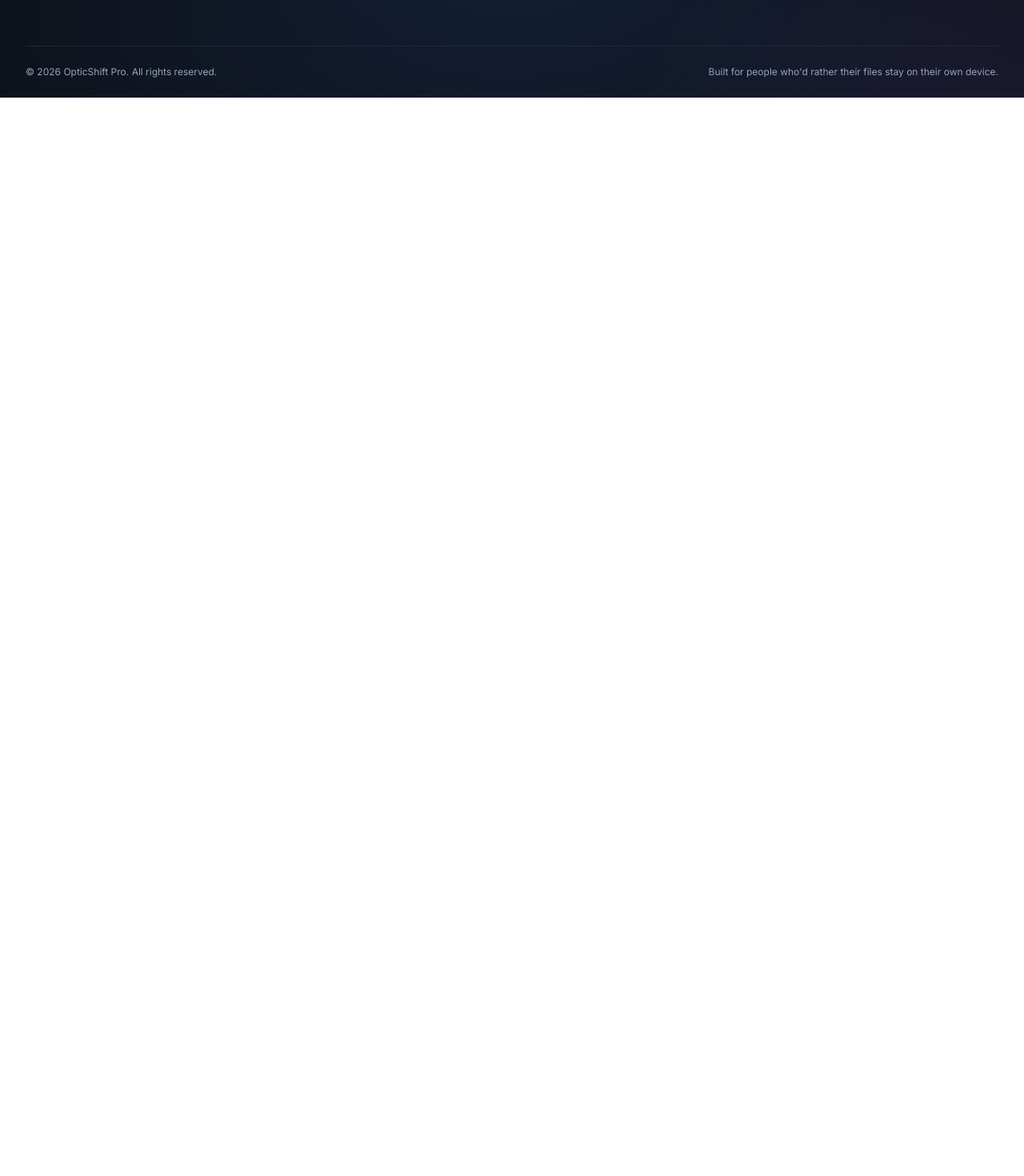
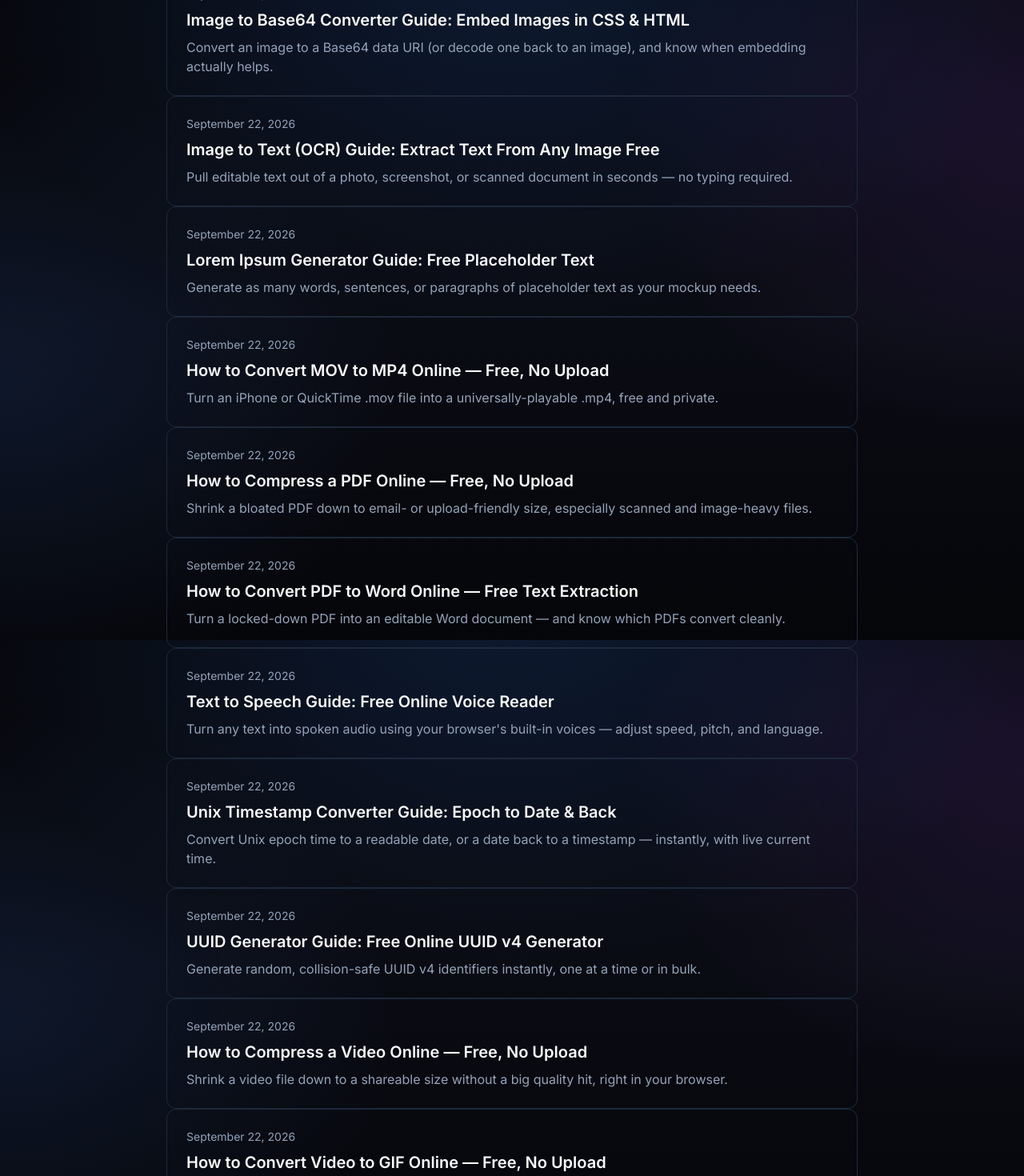
Before and after one commit to surajkumar122024-star/ok01, a Next.js app: page /blog in a window 1280 px wide. Shown: the part 7200-8670 px from the top of the page at 80% size. Before the commit the page ends 7322 px from the top, so only its background shows below. Built offline with nearby package versions, Linux system fonts and the light colour scheme.

Commit message:
Add new tool guides to blog page
Added multiple new tool guides with titles and descriptions.

```diff
--- a/src/app/blog/page.tsx
+++ b/src/app/blog/page.tsx
@@ -286,6 +286,86 @@ const blogs = [
     description: 'Most freelance work doesn\'t need dedicated invoicing software — here\'s how to send a professional invoice in a few minutes, free.',
     date: 'August 31, 2026',
   },
+
+  // ── New tool guides ──
+  {
+    slug: 'ai-content-detector-guide',
+    title: 'AI Content Detector Guide: Check If Text Was Written by AI',
+    description: 'What the detector actually checks, how to read the score, and why no AI detector should be treated as proof.',
+    date: 'September 22, 2026',
+  },
+  {
+    slug: 'hash-generator-guide',
+    title: 'Hash Generator Guide: SHA-1, SHA-256 & SHA-512 Online',
+    description: 'Generate cryptographic hashes from text or files instantly, and understand what each algorithm is actually good for.',
+    date: 'September 22, 2026',
+  },
+  {
+    slug: 'image-to-base64-guide',
+    title: 'Image to Base64 Converter Guide: Embed Images in CSS & HTML',
+    description: 'Convert an image to a Base64 data URI (or decode one back to an image), and know when embedding actually helps.',
+    date: 'September 22, 2026',
+  },
+  {
+    slug: 'image-to-text-ocr-guide',
+    title: 'Image to Text (OCR) Guide: Extract Text From Any Image Free',
+    description: 'Pull editable text out of a photo, screenshot, or scanned document in seconds — no typing required.',
+    date: 'September 22, 2026',
+  },
+  {
+    slug: 'lorem-ipsum-generator-guide',
+    title: 'Lorem Ipsum Generator Guide: Free Placeholder Text',
+    description: 'Generate as many words, sentences, or paragraphs of placeholder text as your mockup needs.',
+    date: 'September 22, 2026',
+  },
+  {
+    slug: 'how-to-convert-mov-to-mp4',
+    title: 'How to Convert MOV to MP4 Online — Free, No Upload',
+    description: 'Turn an iPhone or QuickTime .mov file into a universally-playable .mp4, free and private.',
+    date: 'September 22, 2026',
+  },
+  {
+    slug: 'how-to-compress-pdf-files',
+    title: 'How to Compress a PDF Online — Free, No Upload',
+    description: 'Shrink a bloated PDF down to email- or upload-friendly size, especially scanned and image-heavy files.',
+    date: 'September 22, 2026',
+  },
+  {
+    slug: 'how-to-convert-pdf-to-word',
+    title: 'How to Convert PDF to Word Online — Free Text Extraction',
+    description: 'Turn a locked-down PDF into an editable Word document — and know which PDFs convert cleanly.',
+    date: 'September 22, 2026',
+  },
+  {
+    slug: 'text-to-speech-guide',
+    title: 'Text to Speech Guide: Free Online Voice Reader',
+    description: 'Turn any text into spoken audio using your browser\'s built-in voices — adjust speed, pitch, and language.',
+    date: 'September 22, 2026',
+  },
+  {
+    slug: 'unix-timestamp-converter-guide',
+    title: 'Unix Timestamp Converter Guide: Epoch to Date & Back',
+    description: 'Convert Unix epoch time to a readable date, or a date back to a timestamp — instantly, with live current time.',
+    date: 'September 22, 2026',
+  },
+  {
+    slug: 'uuid-generator-guide',
+    title: 'UUID Generator Guide: Free Online UUID v4 Generator',
+    description: 'Generate random, collision-safe UUID v4 identifiers instantly, one at a time or in bulk.',
+    date: 'September 22, 2026',
+  },
+  {
+    slug: 'how-to-compress-video-files',
+    title: 'How to Compress a Video Online — Free, No Upload',
+    description: 'Shrink a video file down to a shareable size without a big quality hit, right in your browser.',
+    date: 'September 22, 2026',
+  },
+  {
+    slug: 'how-to-convert-video-to-gif',
+    title: 'How to Convert Video to GIF Online — Free, No Upload',
+    description: 'Trim a video clip and turn it into a looping animated GIF, ready to share anywhere.',
+    date: 'September 22, 2026',
+  },
 ];
 
 export default function BlogPage() {
```
